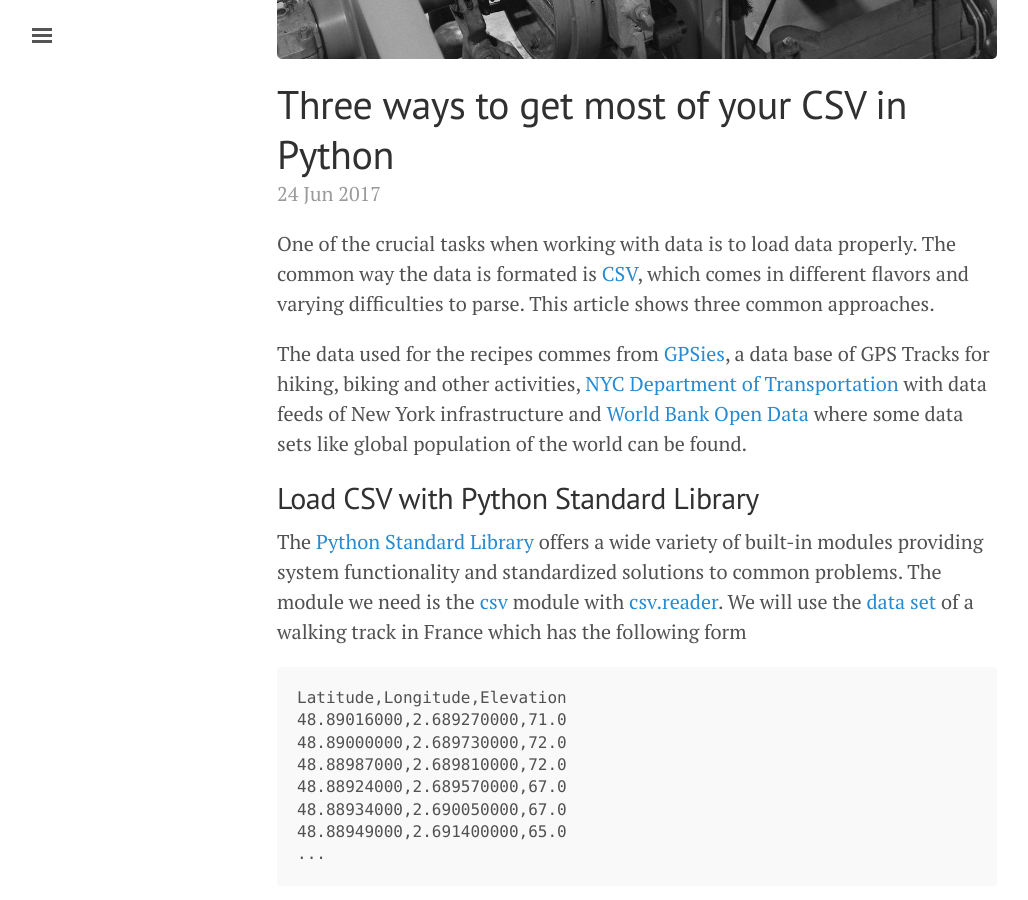
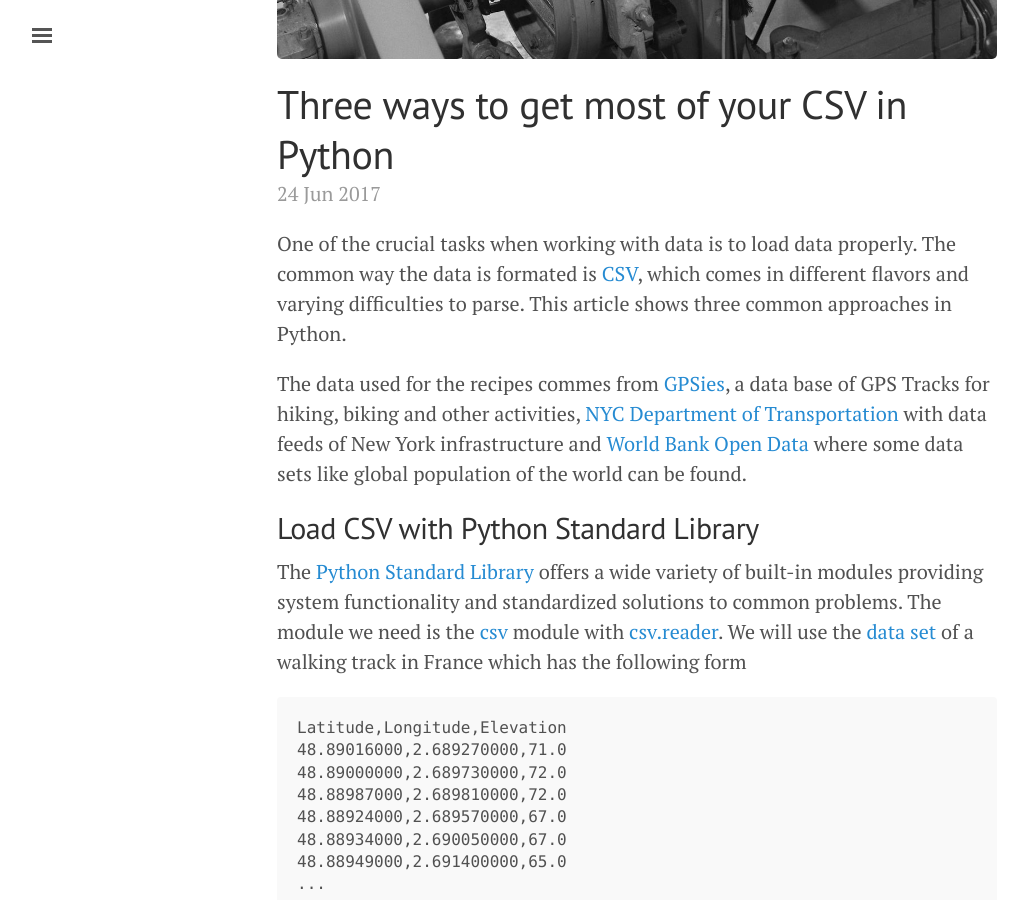
Before and after one commit to njanakiev/njanakiev.github.io, a Jekyll site: the page built from _posts/2017-06-24-csv-in-python.md, in a window 1280 px wide and 900 px high, scrolled down 458 px. Shown: the whole window, without its empty margins (3-1031 px from the left). Built offline with Jekyll 4.4.1, drawn with Linux system fonts in a browser that asks for light colours; comment, search, counter and statistics services are not loaded; some of the changed lines change nothing that is shown.

Commit message:
update post

````diff
--- a/_posts/2017-06-24-csv-in-python.md
+++ b/_posts/2017-06-24-csv-in-python.md
@@ -10,7 +10,7 @@
 ---
 
 
-One of the crucial tasks when working with data is to load data properly. The common way the data is formated is [CSV][csv], which comes in different flavors and varying difficulties to parse. This article shows three common approaches.
+One of the crucial tasks when working with data is to load data properly. The common way the data is formated is [CSV][csv], which comes in different flavors and varying difficulties to parse. This article shows three common approaches in Python.
 
 The data used for the recipes commes from [GPSies][gpsies], a data base of GPS Tracks for hiking, biking and other activities, [NYC Department of Transportation][nyc dot] with data feeds of New York infrastructure and [World Bank Open Data][world bank] where some data sets like global population of the world can be found.
 
@@ -74,8 +74,8 @@
  [ 48.88987   2.68981  72.     ]]
 ```
 
-![Coordinates]({{ site.baseurl }}/assets/python_csv_image_01.png)
-![Elevation]({{ site.baseurl }}/assets/python_csv_image_02.png)
+![Coordinates]({{ site.baseurl }}/assets/python_csv_files/python_csv_image_01.png)
+![Elevation]({{ site.baseurl }}/assets/python_csv_files/python_csv_image_02.png)
 
 First we need to open the file with [`open()`][python open] giving gives us a file object. the `with` statement makes sure that the file is then closed after the [`with`][python with] block. The file is then is used for the [`csv.reader`][csv.reader] which can be iterated over all rows returning for each row a list of the items as strings. We then finally transform the data into a [Numpy][numpy] array for further processing.
 
@@ -122,7 +122,7 @@
 plt.yticks([])
 plt.show()
 ```
-![Bike Racks]({{ site.baseurl }}/assets/python_csv_image_03.png)
+![Bike Racks]({{ site.baseurl }}/assets/python_csv_files/python_csv_image_03.png)
 
 As mentioned before, the `names` argument enables us to use the header names to select the columns directly with their names as with `data['X']`. It is important to note that the `str` data type only works as a data type for all columns and without specified `names` argument
 
@@ -193,7 +193,7 @@
 plt.show()
 ```
 
-![Population]({{ site.baseurl }}/assets/python_csv_image_04.png)
+![Population]({{ site.baseurl }}/assets/python_csv_files/python_csv_image_04.png)
 
 Here are some good resources for Pandas on [Indexing and Selecting Data][pandas indexing], [Working with Missing Data][pandas missing values] and [Data Structures][pandas data structures]. There is also a [10 minutes to pandas][pandas 10min] introduction which covers many helpful use cases.
 
````
Also changed, not shown: assets/python_csv_files/python_csv_image_01.png (renamed from assets/python_csv_image_01.png), assets/python_csv_files/python_csv_image_02.png (renamed from assets/python_csv_image_02.png), assets/python_csv_files/python_csv_image_03.png (renamed from assets/python_csv_image_03.png), assets/python_csv_files/python_csv_image_04.png (renamed from assets/python_csv_image_04.png).
